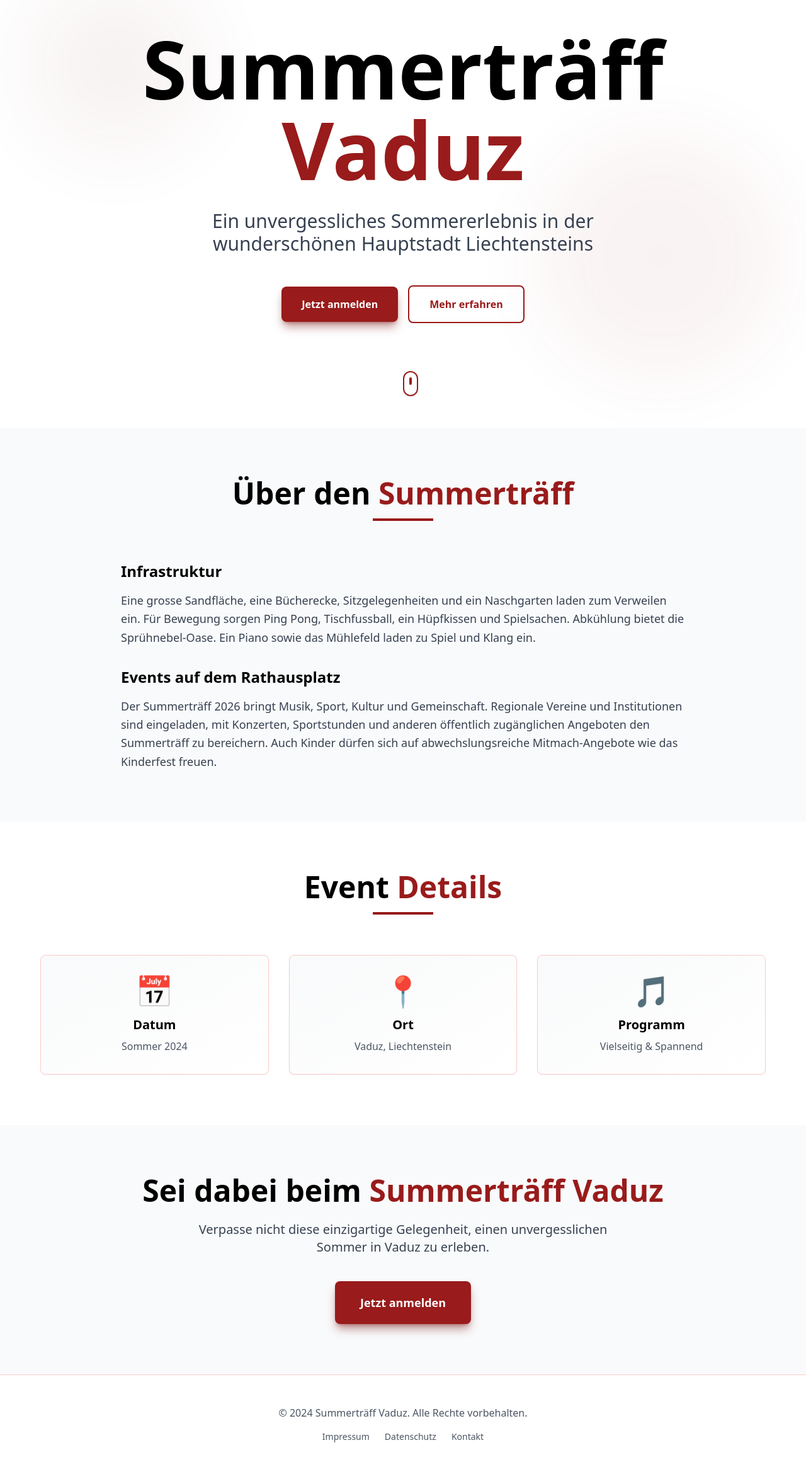
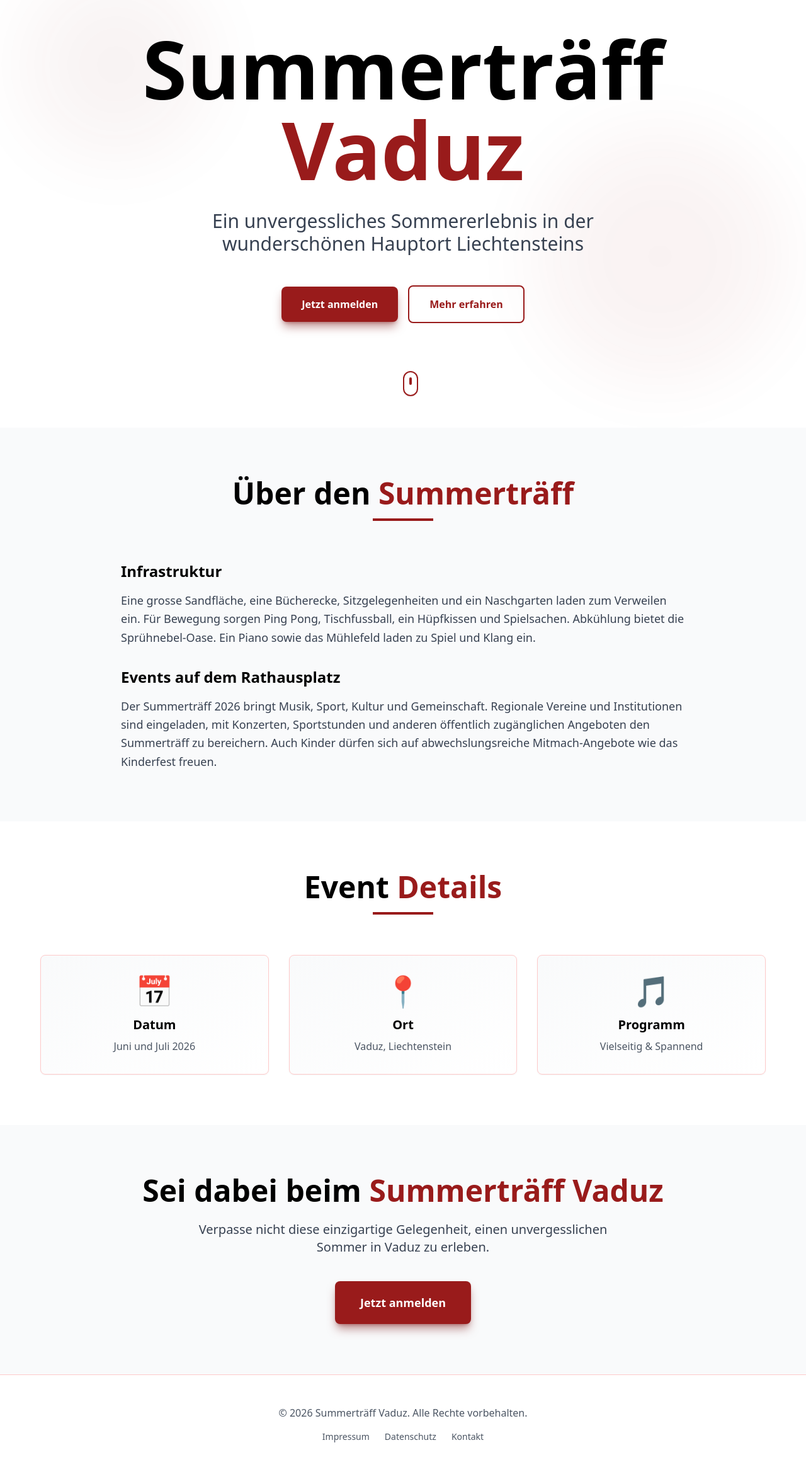
Before and after one commit to Delia-Gig/marketingpage, a Next.js app: page / in a window 1280 px wide. Shown: the part 121-2450 px from the top of the page at 63% size. Built offline with nearby package versions, Linux system fonts and the light colour scheme.

Commit message:
Anpassung Datum

```diff
--- a/app/page.tsx
+++ b/app/page.tsx
@@ -19,7 +19,7 @@ export default function Home() {
           </div>
 
           <p className="text-xl md:text-2xl lg:text-3xl text-gray-700 font-light mb-12 max-w-3xl mx-auto leading-relaxed">
-            Ein unvergessliches Sommererlebnis in der wunderschönen Hauptstadt Liechtensteins
+            Ein unvergessliches Sommererlebnis in der wunderschönen Hauptort Liechtensteins
           </p>
 
           <div className="flex flex-col sm:flex-row gap-4 justify-center items-center">
@@ -86,7 +86,7 @@ export default function Home() {
             <div className="text-center p-8 bg-gradient-to-br from-gray-50 to-white rounded-lg border border-red-200 hover:border-red-800/50 transition-all duration-300 shadow-sm hover:shadow-md">
               <div className="text-5xl mb-4">📅</div>
               <h3 className="text-xl font-bold text-black mb-2">Datum</h3>
-              <p className="text-gray-600">Sommer 2024</p>
+              <p className="text-gray-600">Juni und Juli 2026</p>
             </div>
 
             <div className="text-center p-8 bg-gradient-to-br from-gray-50 to-white rounded-lg border border-red-200 hover:border-red-800/50 transition-all duration-300 shadow-sm hover:shadow-md">
@@ -123,7 +123,7 @@ export default function Home() {
       <footer className="py-12 px-4 bg-white border-t border-red-200">
         <div className="max-w-6xl mx-auto text-center">
           <p className="text-gray-600 mb-4">
-            © 2024 Summerträff Vaduz. Alle Rechte vorbehalten.
+            © 2026 Summerträff Vaduz. Alle Rechte vorbehalten.
           </p>
           <div className="flex justify-center gap-6 text-sm">
             <a href="#" className="text-gray-600 hover:text-red-800 transition-colors">Impressum</a>
--- a/next.config.js
+++ /dev/null
@@ -1,4 +0,0 @@
-/** @type {import('next').NextConfig} */
-const nextConfig = {}
-
-module.exports = nextConfig
```
